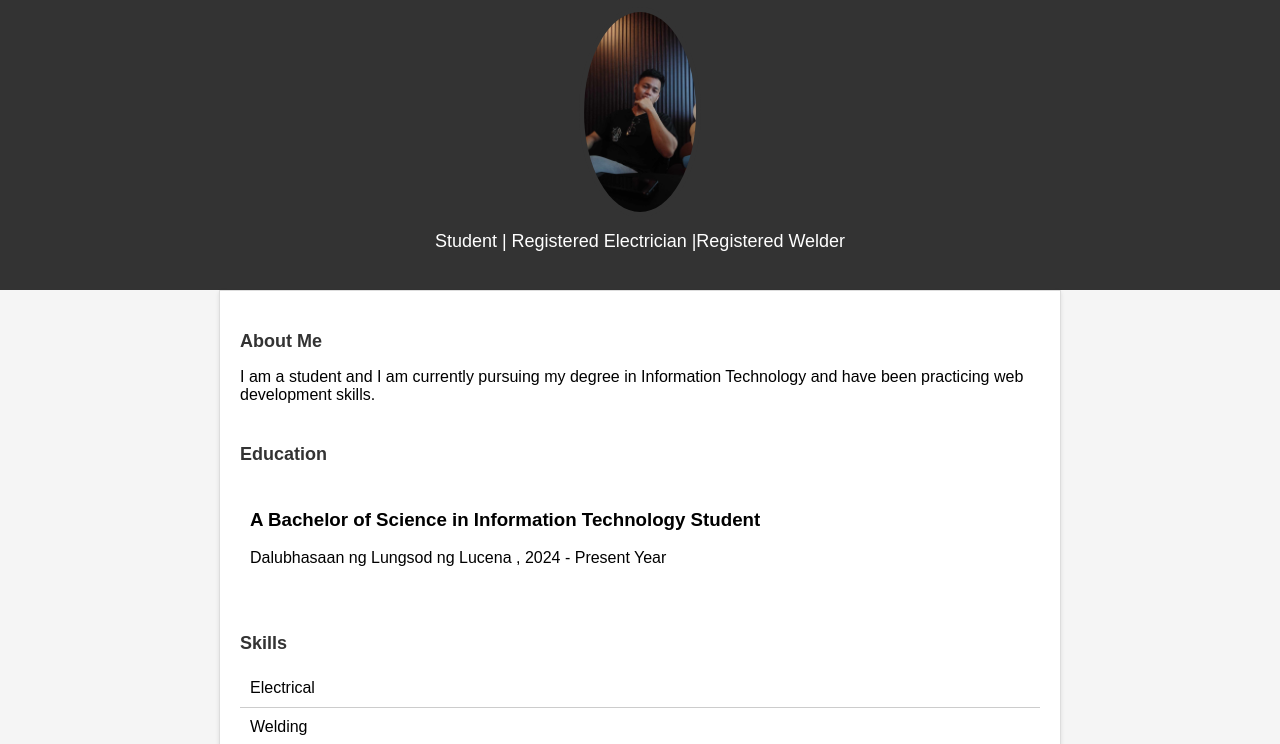
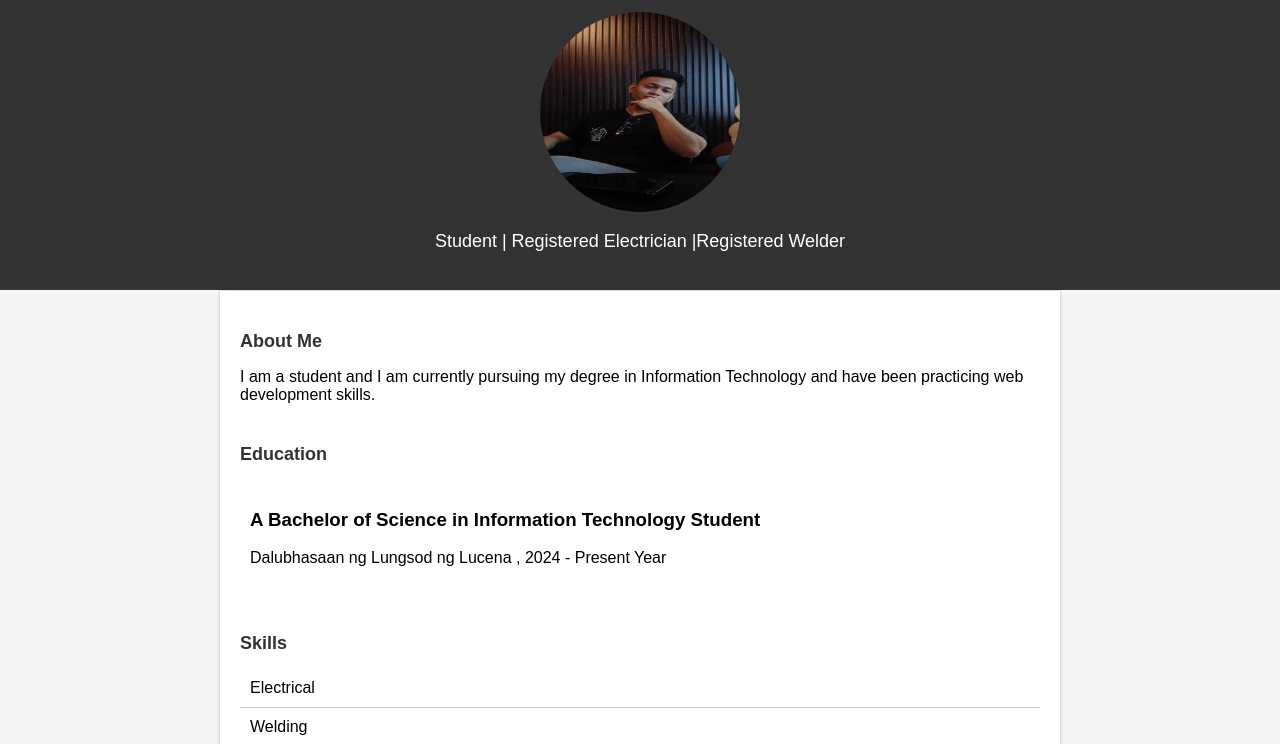
Before and after one commit to OabelCedy/Online-Resume, a plain HTML site: page index.html in a window 1280 px wide. Shown: the part 51-795 px from the top of the page. Drawn offline with Linux system fonts and the light colour scheme.

Commit message:
index.html

```diff
--- a/index.html
+++ b/index.html
@@ -8,7 +8,7 @@
 <body>
   <header>
     <h1>Cedrick S. Oabel</h1>
-    <img src="Cedrick.jpg" alt ="Cedrick Oabel" width="" height="200">
+    <img src="Cedrick.jpg" alt ="Cedrick Oabel" width="200" height="200">
     <p>Student | Registered Electrician |Registered Welder</p>
   </header>
 
```
